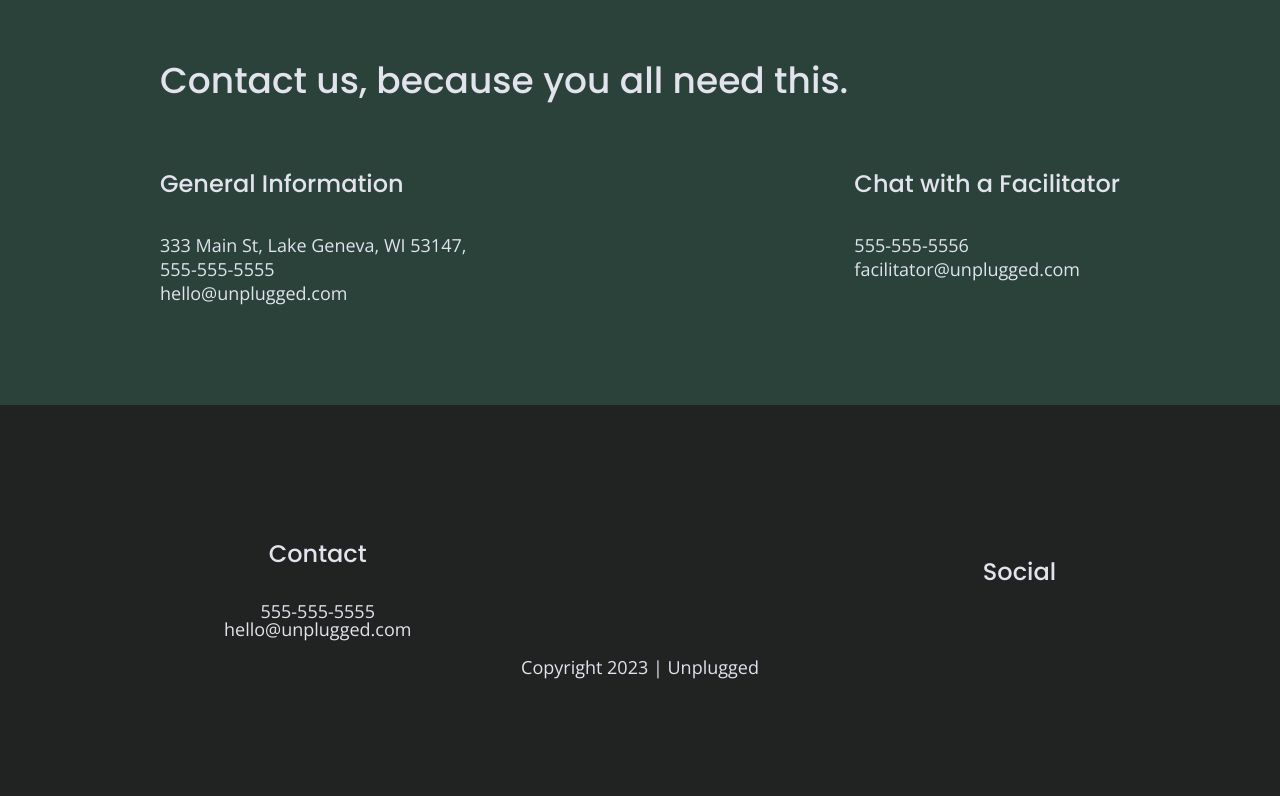
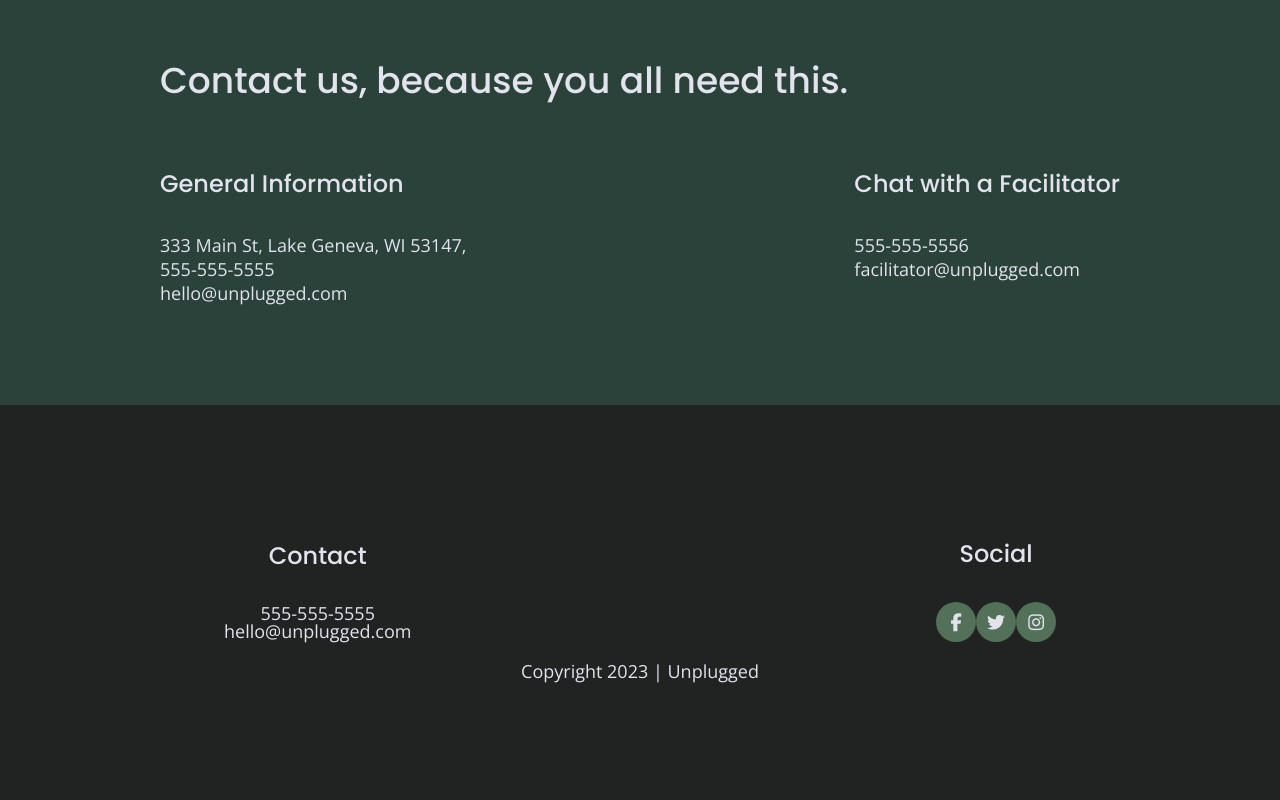
Before and after one commit to AbdullahJ99/unplugged, a website: page about/index.html in a window 1280 px wide. Shown: the part 1282-2082 px from the top of the page. Drawn offline with nearby package versions, Linux system fonts and the light colour scheme.

Commit message:
Added social media icons in footer

```diff
--- a/about/index.html
+++ b/about/index.html
@@ -124,13 +124,19 @@
           <h4>Social</h4>
           <div class="social-icons">
             <p>
-              <a href="https://www.facebook.com/Skillcrush/" target="_blank"></a>
+              <a href="https://www.facebook.com/Skillcrush/" target="_blank">
+                <i class="fab fa-facebook-f"></i>
+              </a>
             </p>
             <p>
-              <a href="https://twitter.com/Skillcrush" target="_blank"></a>
+              <a href="https://twitter.com/Skillcrush" target="_blank">
+                <i class="fab fa-twitter"></i>
+              </a>
             </p>
             <p>
-              <a href="https://www.instagram.com/skillcrush/" target="_blank"></a>
+              <a href="https://www.instagram.com/skillcrush/" target="_blank">
+                <i class="fab fa-instagram"></i>
+              </a>
             </p>
           </div>
         </div>
--- a/css/main.css
+++ b/css/main.css
@@ -214,6 +214,10 @@ footer .social-icons{
 }
 
 footer .social-icons p{
+  background-color: #527158;
+  border-radius: 50%;
+  width: 40px;
+  height: 40px;
   display: flex;
   justify-content: center;
   align-items: center;
```
Also changed, not shown: faq/index.html (+9 -3 lines), index.html (+9 -3 lines).
